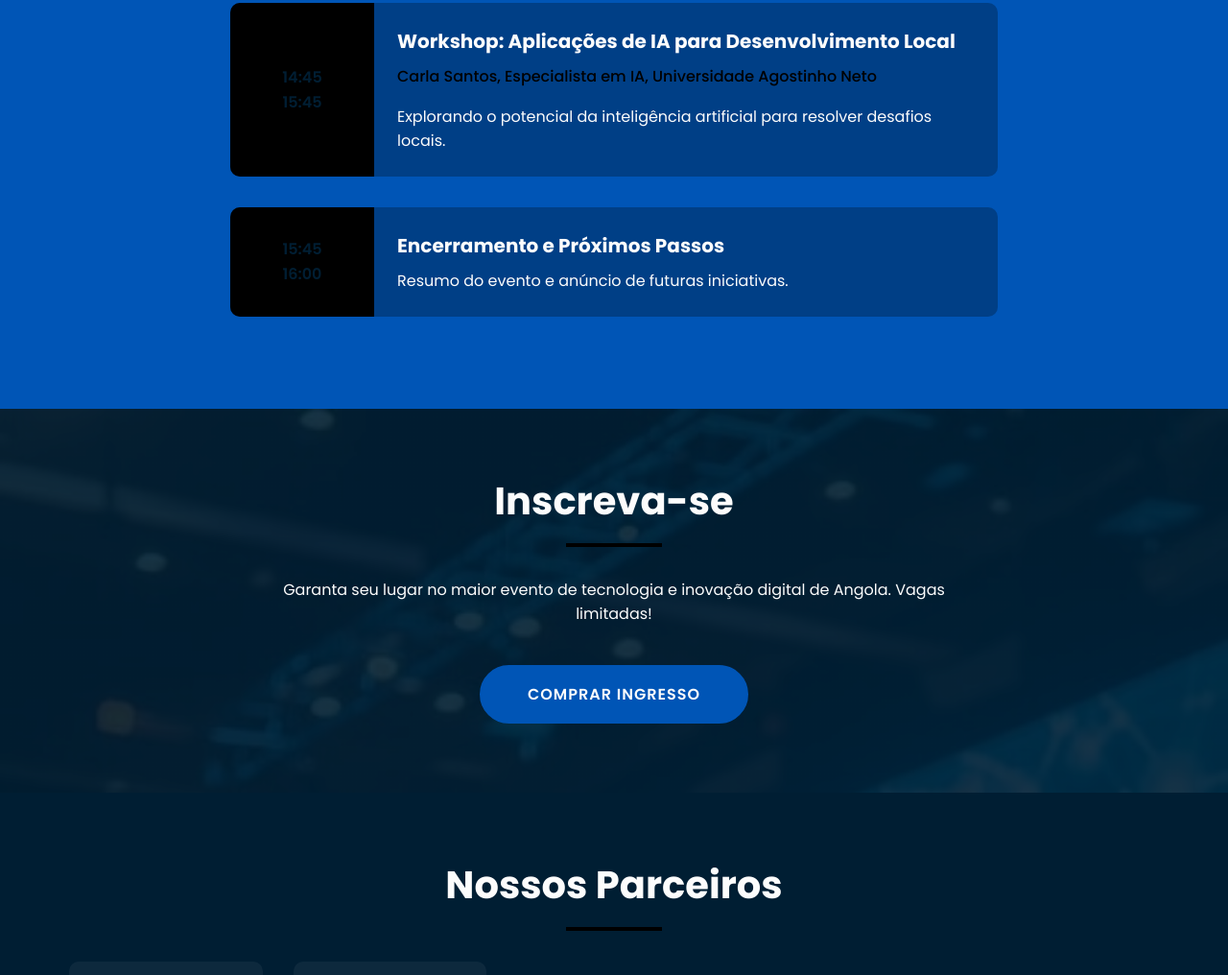
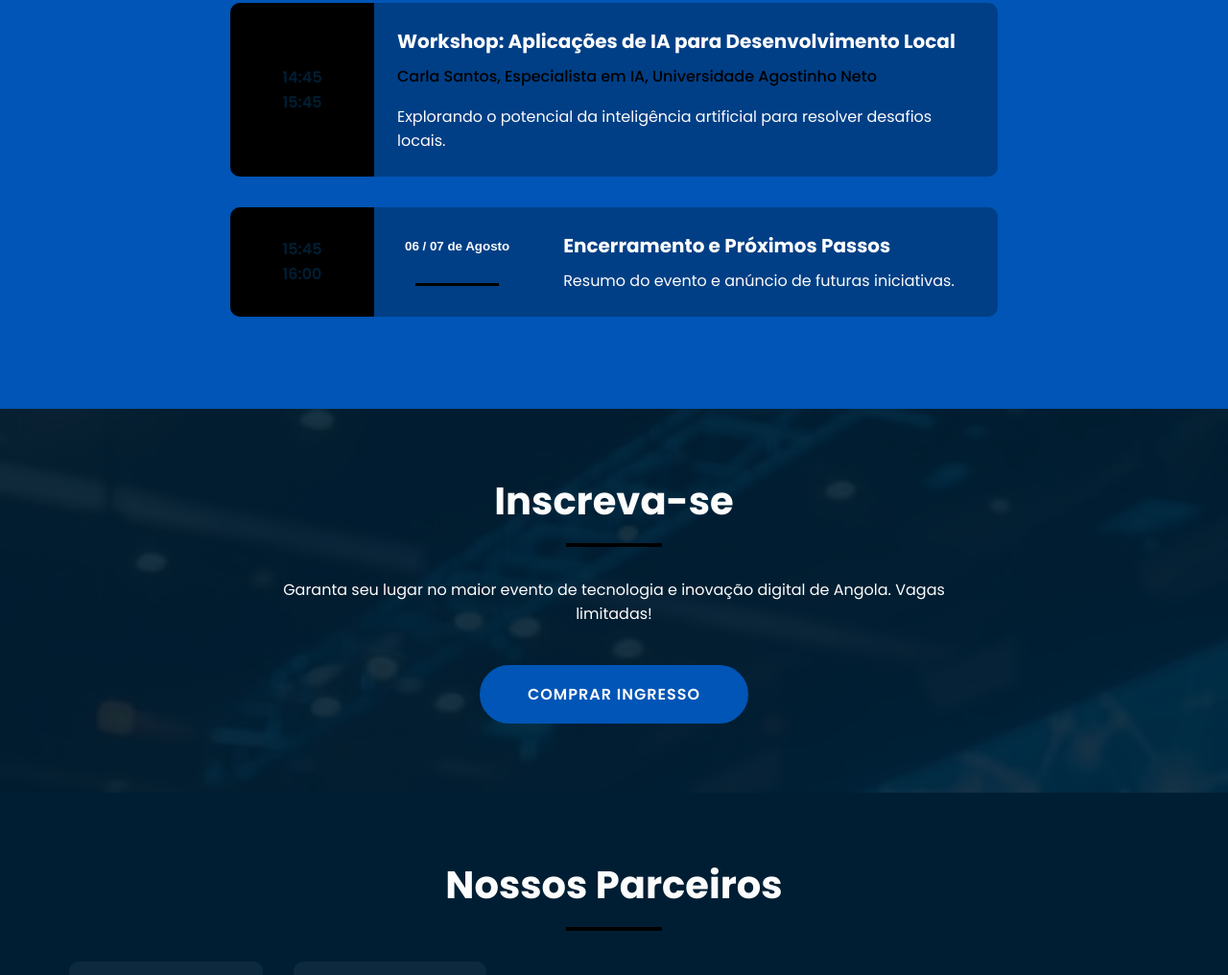
Before and after one commit to CarlsoOli/Confer-ncia-, a website built with Vite: page index.html in a window 1280 px wide. Shown: the part 3925-4941 px from the top of the page at 96% size. Built offline with nearby package versions, Linux system fonts and the light colour scheme.

Commit message:
Update index.html

```diff
--- a/index.html
+++ b/index.html
@@ -248,6 +248,9 @@
             <div>15:45</div>
             <div>16:00</div>
           </div>
+           <div class="schedule-tabs">
+        <button class="tab-button active" data-tab="april29">06 / 07 de Agosto</button>
+      </div>
           <div class="schedule-details">
             <h3 class="schedule-title">Encerramento e Próximos Passos</h3>
             <p>Resumo do evento e anúncio de futuras iniciativas.</p>
```
